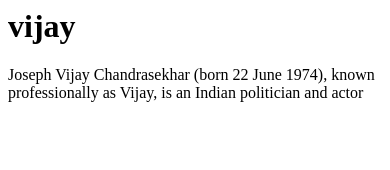
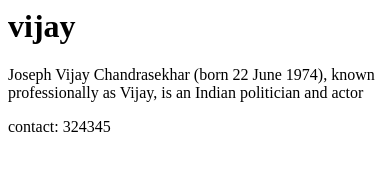
Before and after one commit to pradeesh-kumar-ct/dd, a plain HTML site: page index.html in a window 390 px wide. Drawn offline with Linux system fonts and the light colour scheme.

Commit message:
the phone number is added

```diff
--- a/index.html
+++ b/index.html
@@ -4,3 +4,4 @@
 <p>
     Joseph Vijay Chandrasekhar (born 22 June 1974), known professionally as Vijay, is an Indian politician and actor
 </p>
+<p> contact: 324345</p>
```
